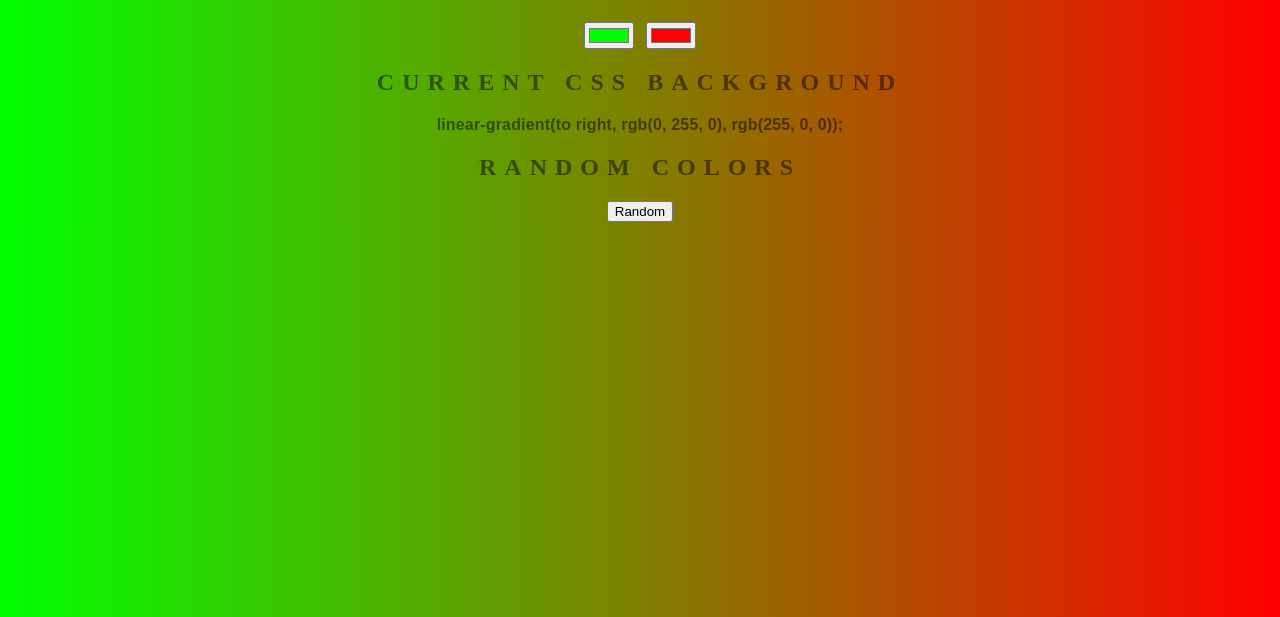
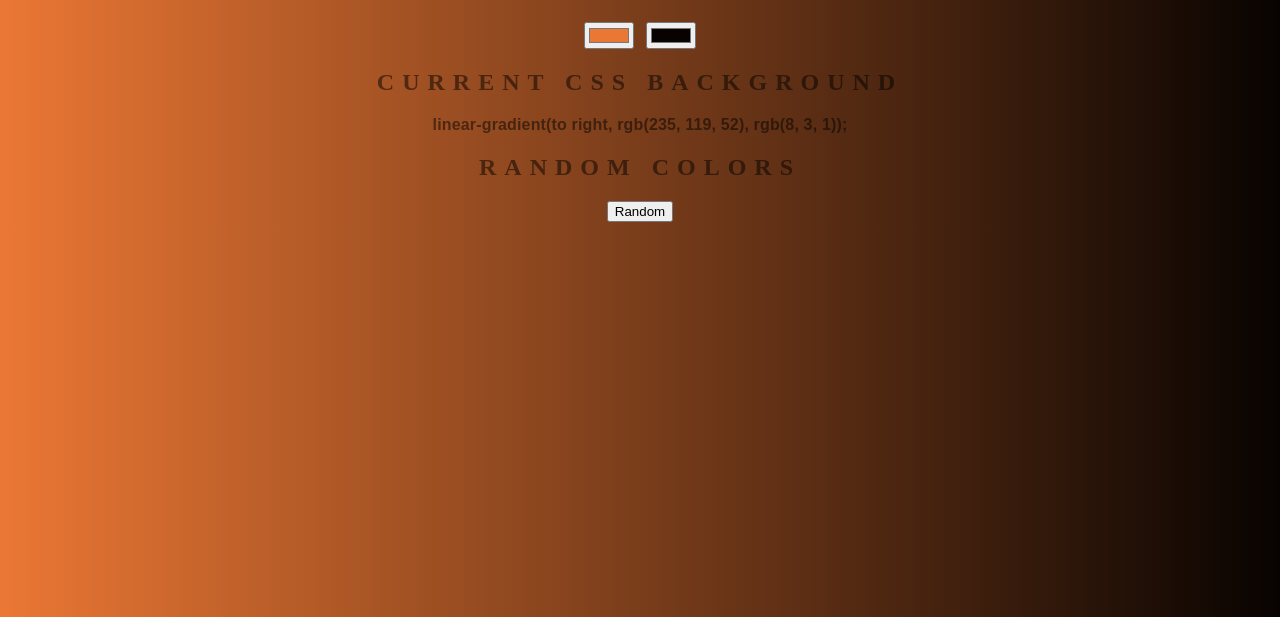
Before and after one commit to marmola90/backgroundGenerator, a plain HTML site: page index.html in a window 1280 px wide. Shown: the part 183-800 px from the top of the page. Drawn offline with Linux system fonts and the light colour scheme.

Commit message:
changing color

```diff
--- a/index.html
+++ b/index.html
@@ -6,8 +6,8 @@
 </head>
 <body id="gradient" onload="setGradient()">
 	<h1>Background Generator</h1>
-	<input class="color1" type="color" name="color1" value="#00ff00">
-	<input class="color2" type="color" name="color2" value="#ff0000">
+	<input class="color1" type="color" name="color1" value="#eb7734">
+	<input class="color2" type="color" name="color2" value="#080301">
 	<h2>Current CSS Background</h2>
 	<h3></h3>
 	<h2>Random Colors</h2>
```
